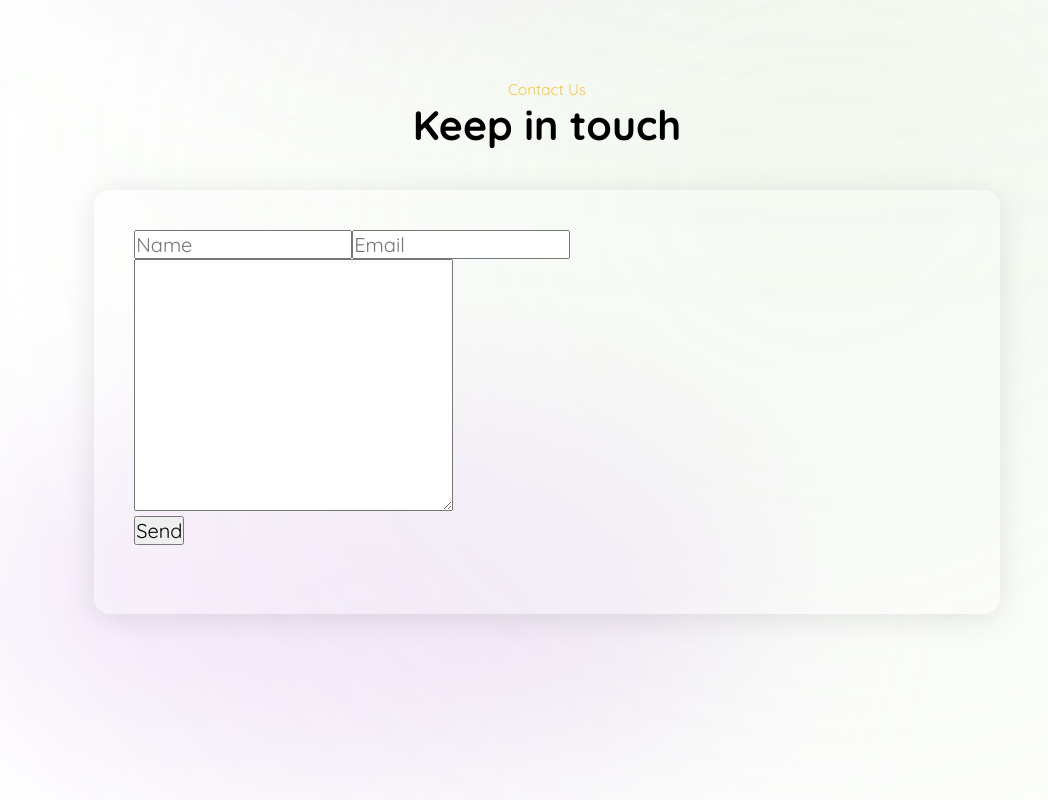
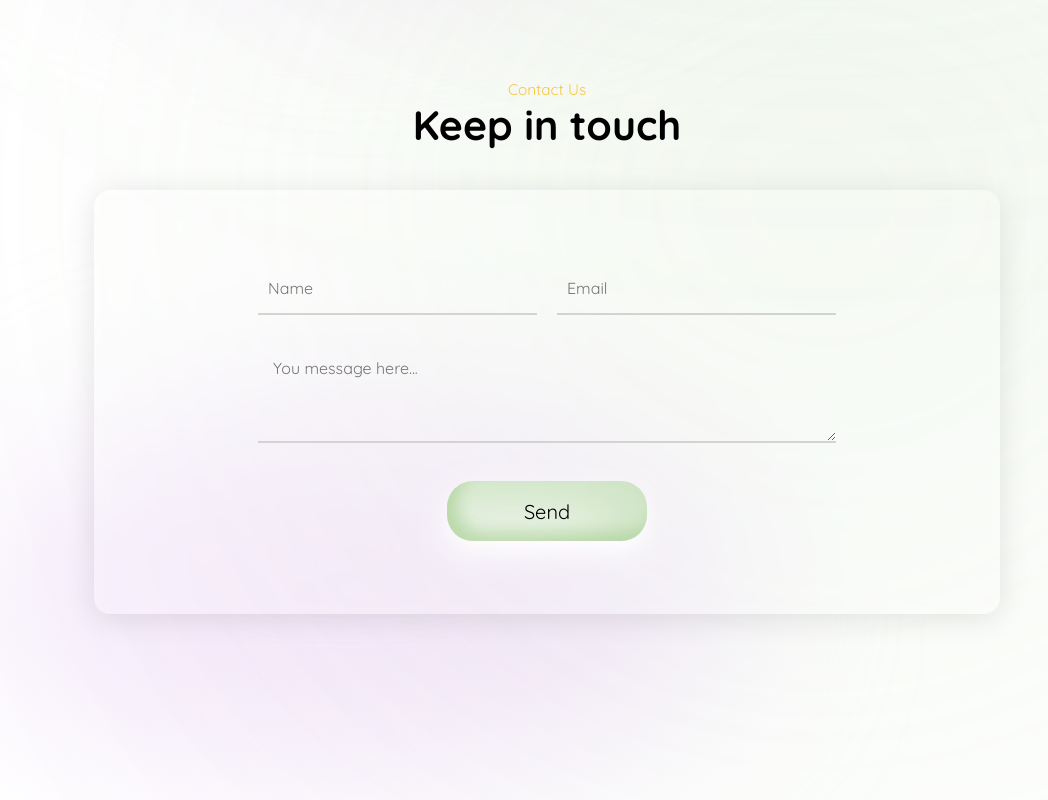
Before and after one commit to rnimisha/e-learning, a React (Create React App) app: page / in a window 1280 px wide. Shown: the part 2472-3272 px from the top of the page, without its empty margins (93-1141 px from the left). Built offline with nearby package versions, Linux system fonts and the light colour scheme.

Commit message:
form stylling

```diff
--- a/src/Components/Contact/Contact.js
+++ b/src/Components/Contact/Contact.js
@@ -14,9 +14,9 @@ const Contact = () => {
                     <input type="text" placeholder='Email'/>
                 </div>
                 <div>
-                    <textarea name="message" id="" cols="30" rows="10"></textarea>
+                    <textarea name="message" placeholder='You message here...'></textarea>
                 </div>
-                <button>Send</button>
+                <button className='btn'>Send</button>
                </form>
             </div>
             <div className="aura-effect effect-pos1"></div>
--- a/src/Components/Contact/contact.css
+++ b/src/Components/Contact/contact.css
@@ -12,15 +12,71 @@
 
 .contact-form-container{
     width: 80%;
-    background: rgba(255, 255, 255, 0.2);
+    background: #ffffff33;
     border-radius: 16px;
-    box-shadow: 0 4px 30px rgba(0, 0, 0, 0.1);
+    box-shadow: 0 4px 30px #0000001a;
     -webkit-backdrop-filter: blur(5px);
     backdrop-filter: blur(5px);
     min-height: 53vh;
     padding: 2rem;
+    display: flex;
+    justify-content: space-around;
+    align-items: center;
+    /* align-content: center; */
+    flex-wrap: wrap;
 }
 
+.contact-form-container>form{
+    display: flex;
+    flex-direction: column;
+    justify-content: space-around;
+    align-items: center;
+    /* align-content: center; */
+    flex-wrap: wrap;
+    gap: 1.4rem;
+    width: 100%;
+}
+
+input[type="text"] {
+    border: 0;
+    border-bottom: 2px solid #d3d3cf;
+    background-color: transparent;
+    padding: 10px;
+    font: inherit;
+    font-size: 16px;
+    line-height: 30px;
+}
+
+input[type="text"]:focus, textarea:focus{
+    outline: 0;
+    border-bottom-color: #665856;
+}
+
+form>div
+{
+    display: inline-flex;
+    gap: 1rem;
+    justify-content: center;
+    width: 70%;
+}
+form>div>input{
+    width: 100%;
+}
+
+textarea {
+    width:100%;
+    padding:15px;
+    border:0;
+    font: inherit;
+    font-size: 16px;
+    border-bottom: 2px solid #d3d3cf;
+    background-color: transparent;
+    height:100px;
+}
+
+form>button{
+    margin-top: 10px;
+}
 
 @media only screen and (max-width: 1000px) {
     .contact-container{
```
